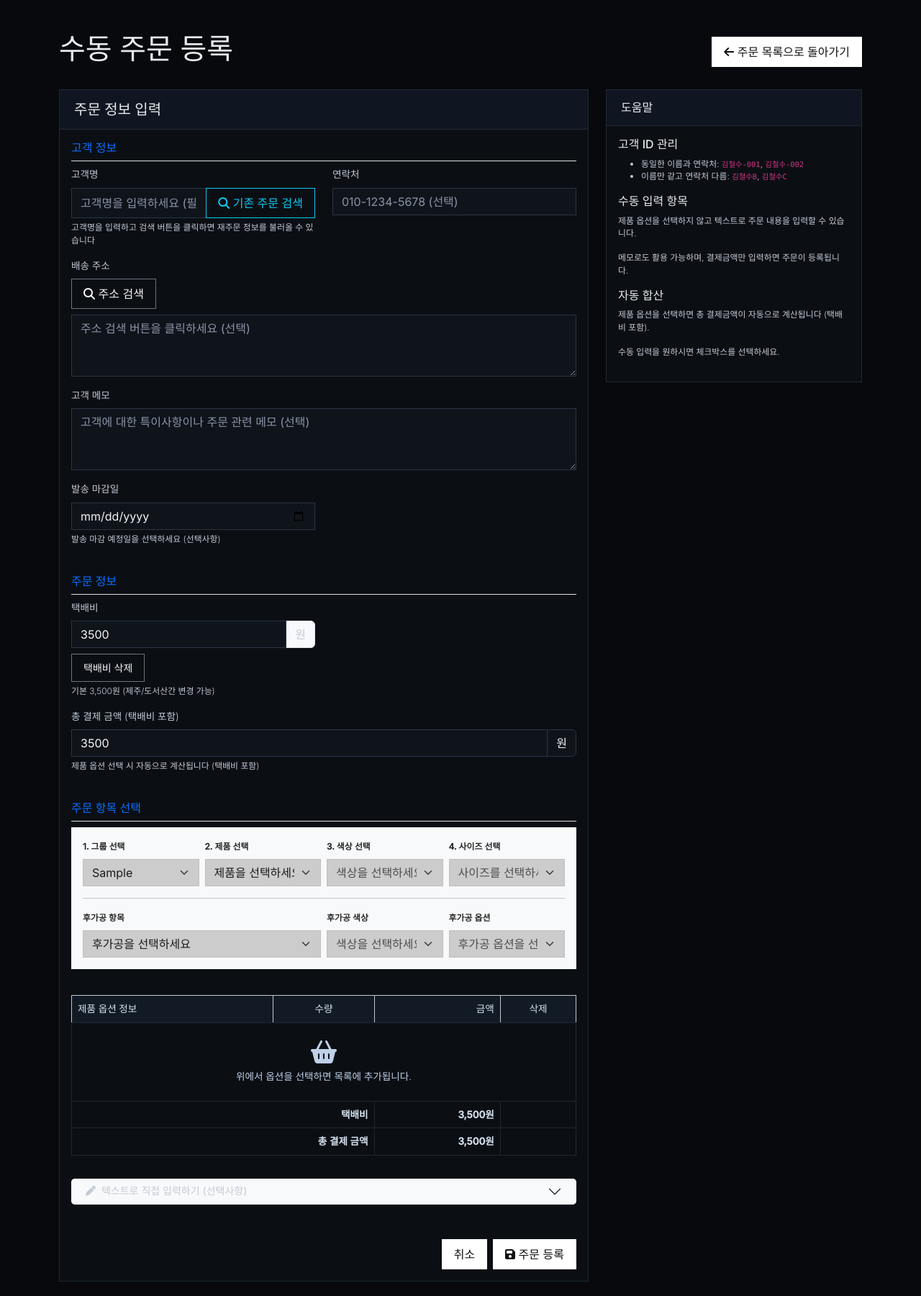
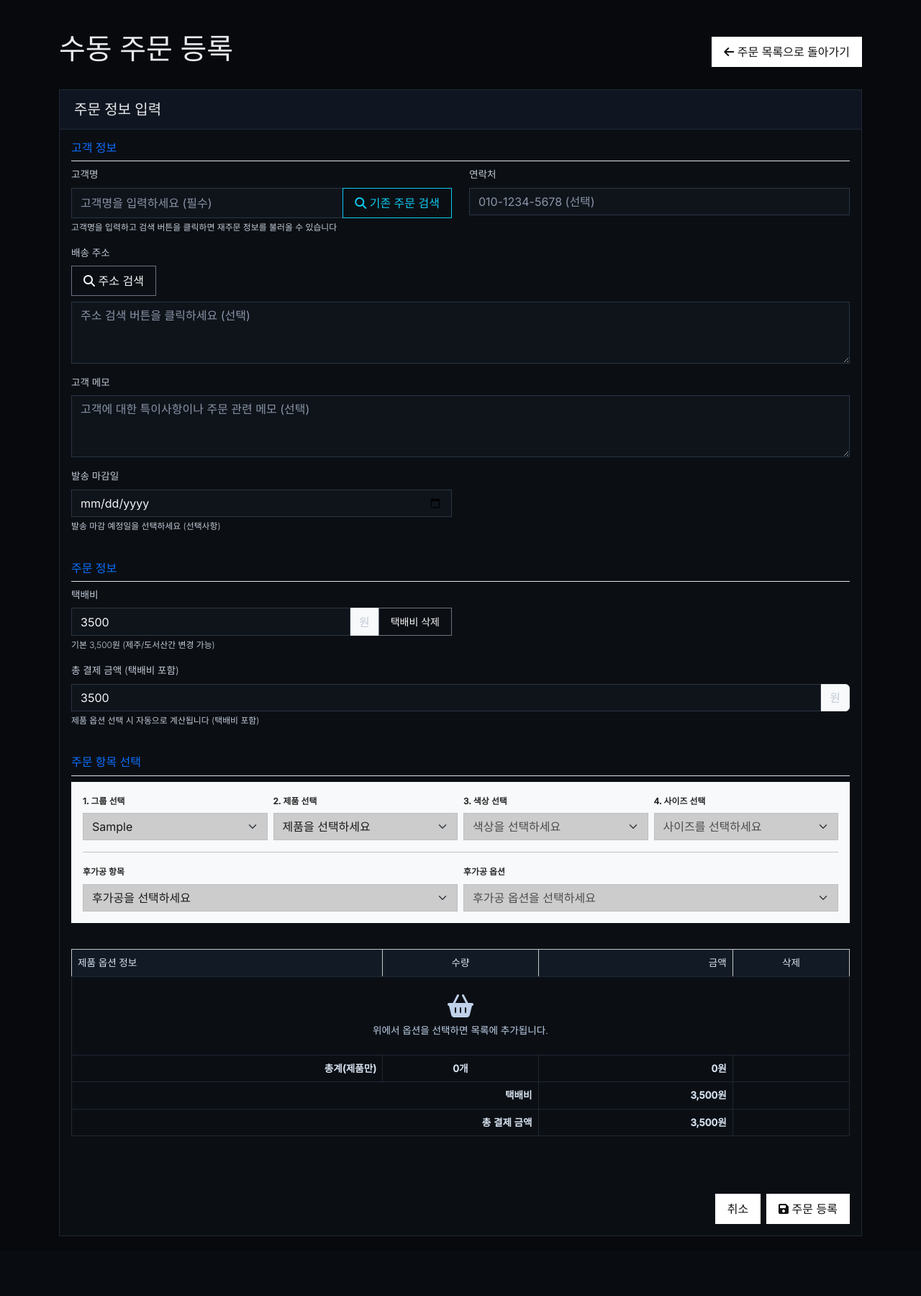
Before and after one commit to wonki0323/tshirt-management, a Django app: page /orders/manual-create/ in a window 1280 px wide. Shown: the part 76-1876 px from the top of the page at 72% size. After the commit the page ends 1793 px from the top, so only its background shows below. Run offline with Django 4.2, Linux system fonts and the light colour scheme; a user stored in the database is signed in; tables that the repository leaves empty hold one stand-in row (values such as "Sample post"); some libraries are stand-ins or nearby versions.

Commit message:
수동 주문 등록 흐름을 간소화하고 기존 주문 검색 결과의 다크 테마 가독성을 개선한다.
후가공 색상 선택 단계를 제거하고 제품 전용 합계를 추가해 입력 과정을 단순화했으며, 검색 모달 카드 배경/텍스트 대비를 높여 정보가 선명하게 보이도록 조정한다.

Made-with: Cursor

```diff
--- a/orders/forms.py
+++ b/orders/forms.py
@@ -76,17 +76,6 @@ class ManualOrderForm(forms.Form):
         help_text="기본 3,500원 (제주/도서산간 변경 가능)"
     )
 
-    manual_total_input = forms.BooleanField(
-        required=False,
-        initial=False,
-        label="총 결제금액 수동 입력",
-        widget=forms.CheckboxInput(attrs={
-            'class': 'form-check-input',
-            'id': 'id_manual_total_input'
-        }),
-        help_text="체크하면 자동 합산이 비활성화됩니다"
-    )
-
     total_order_amount = forms.DecimalField(
         max_digits=12,
         decimal_places=2,
@@ -96,8 +85,7 @@ class ManualOrderForm(forms.Form):
         widget=forms.NumberInput(attrs={
             'class': 'form-control',
             'placeholder': '0',
-            'id': 'id_total_order_amount',
-            'readonly': 'readonly'
+            'id': 'id_total_order_amount'
         })
     )
 
@@ -123,19 +111,6 @@ class ManualOrderForm(forms.Form):
     #     help_text="등록된 제품 옵션 중에서 선택하세요"
     # )
 
-    # 수동 입력 항목 (메모)
-    manual_items = forms.CharField(
-        label="수동 입력 항목 / 메모 (선택사항)",
-        widget=forms.Textarea(attrs={
-            'class': 'form-control',
-            'rows': 5,
-            'placeholder': '제품 옵션을 선택하지 않고 직접 입력하거나 메모를 작성하세요',
-            'id': 'id_manual_items'
-        }),
-        required=False,
-        help_text="제품 옵션 대신 텍스트로 주문 내용을 입력하거나 메모로 활용할 수 있습니다"
-    )
-
     def clean_customer_phone(self):
         """연락처 유효성 검사 (선택사항)"""
         phone = self.cleaned_data.get('customer_phone')
@@ -153,12 +128,10 @@ class ManualOrderForm(forms.Form):
 
         cleaned_data = super().clean()
         customer_name = cleaned_data.get('customer_name')
-        manual_items = cleaned_data.get('manual_items')
         total_order_amount = cleaned_data.get('total_order_amount')
 
         logger.info("=== 폼 유효성 검사 시작 ===")
         logger.info(f"customer_name: {customer_name}")
-        logger.info(f"manual_items: {manual_items}")
         logger.info(f"total_order_amount: {total_order_amount}")
 
         # 고객명은 필수
@@ -186,8 +159,8 @@ class ManualOrderForm(forms.Form):
 
         logger.info(f"has_product_options: {has_product_options}")
 
-        # 제품 옵션이나 수동 입력 중 하나는 있어야 함
-        if not has_product_options and not manual_items:
+        # 제품 옵션이 없어도 주문 생성은 허용 (고객 입력 중심 운영)
+        if not has_product_options:
             logger.warning("제품 옵션도 없고 수동 입력도 없음 - 주문 내용이 비어있음")
             # 이름만 있어도 진행 가능하도록 경고만 로깅
             logger.info("이름만 입력된 상태로 주문 생성 허용")
@@ -253,24 +226,6 @@ class ManualOrderForm(forms.Form):
                 except (ValueError, TypeError, ProductOption.DoesNotExist) as e:
                     # 잘못된 값이나 존재하지 않는 옵션은 건너뜀
                     continue
-
-        # 수동 입력 항목 처리 (메모로 저장)
-        manual_items = self.cleaned_data.get('manual_items', '')
-
-        # 제품 옵션 개수 확인
-        has_product_items = OrderItem.objects.filter(order=order).exists()
-
-        if manual_items and not has_product_items:
-            # 제품 옵션이 없고 수동 입력만 있는 경우, 하나의 OrderItem으로 저장
-            OrderItem.objects.create(
-                order=order,
-                smartstore_product_name="수동 입력 주문",
-                smartstore_option_text="",
-                manual_text=manual_items,
-                quantity=1,
-                unit_price=self.cleaned_data.get('total_order_amount', Decimal('0')) - self.cleaned_data.get('shipping_cost', Decimal('3500')),
-                unit_cost=0  # 수동 등록시 원가는 0으로 설정
-            )
 
         return order
 
--- a/orders/templates/orders/manual_order_form.html
+++ b/orders/templates/orders/manual_order_form.html
@@ -88,7 +88,7 @@
     {% endif %}
 
     <div class="row">
-        <div class="col-lg-8">
+        <div class="col-12">
             <div class="card">
                 <div class="card-header">
                     <h5 class="card-title mb-0">주문 정보 입력</h5>
@@ -184,8 +184,6 @@
                                     <div class="input-group">
                                         {{ form.shipping_cost }}
                                         <span class="input-group-text">원</span>
-                                    </div>
-                                    <div class="mt-2">
                                         <button type="button" class="btn btn-outline-danger btn-sm" id="toggleShippingBtn">택배비 삭제</button>
                                     </div>
                                     <div class="form-text">{{ form.shipping_cost.help_text }}</div>
@@ -262,13 +260,7 @@
                                                     {% endfor %}
                                                 </select>
                                             </div>
-                                            <div class="col-md-3">
-                                                <label class="form-label small fw-bold option-step-label">후가공 색상</label>
-                                                <select class="form-select option-select-box" id="postProcessColorSelect" disabled>
-                                                    <option value="">색상을 선택하세요</option>
-                                                </select>
-                                            </div>
-                                            <div class="col-md-3">
+                                            <div class="col-md-6">
                                                 <label class="form-label small fw-bold option-step-label">후가공 옵션</label>
                                                 <select class="form-select option-select-box" id="postProcessOptionSelect" disabled>
                                                     <option value="">후가공 옵션을 선택하세요</option>
@@ -301,6 +293,12 @@
                                         </tbody>
                                         <tfoot>
                                             <tr>
+                                                <th class="text-end">총계(제품만)</th>
+                                                <th class="text-center" id="productItemsCountDisplay">0개</th>
+                                                <th class="text-end" id="productItemsAmountDisplay">0원</th>
+                                                <th></th>
+                                            </tr>
+                                            <tr>
                                                 <th colspan="2" class="text-end">택배비</th>
                                                 <th class="text-end" id="shippingFeeDisplay">3,500원</th>
                                                 <th></th>
@@ -315,25 +313,6 @@
                                 </div>
                             </div>
 
-                            <!-- 수동 입력 (기존 유지) -->
-                            <div class="col-12">
-                                <div class="accordion" id="manualInputAccordion">
-                                    <div class="accordion-item border-0">
-                                        <h2 class="accordion-header" id="headingManual">
-                                            <button class="accordion-button collapsed py-2 bg-light" type="button" data-bs-toggle="collapse" data-bs-target="#collapseManual" aria-expanded="false">
-                                                <small><i class="fas fa-pen me-1"></i> 텍스트로 직접 입력하기 (선택사항)</small>
-                                            </button>
-                                        </h2>
-                                        <div id="collapseManual" class="accordion-collapse collapse" aria-labelledby="headingManual">
-                                            <div class="accordion-body">
-                                                <label for="id_manual_items" class="form-label small">{{ form.manual_items.label }}</label>
-                                                {{ form.manual_items }}
-                                                <div class="form-text">{{ form.manual_items.help_text }}</div>
-                                            </div>
-                                        </div>
-                                    </div>
-                                </div>
-                            </div>
                         </div>
 
                         <!-- 데이터 전달을 위한 Hidden Script -->
@@ -406,34 +385,6 @@
                 </div>
             </div>
         </div>
-
-        <!-- 도움말 -->
-        <div class="col-lg-4">
-            <div class="card">
-                <div class="card-header">
-                    <h6 class="card-title mb-0">도움말</h6>
-                </div>
-                <div class="card-body">
-                    <h6>고객 ID 관리</h6>
-                    <ul class="small">
-                        <li>동일한 이름과 연락처: <code>김철수-001</code>, <code>김철수-002</code></li>
-                        <li>이름만 같고 연락처 다름: <code>김철수B</code>, <code>김철수C</code></li>
-                    </ul>
-
-                    <h6>수동 입력 항목</h6>
-                    <div class="small">
-                        <p>제품 옵션을 선택하지 않고 텍스트로 주문 내용을 입력할 수 있습니다.</p>
-                        <p>메모로도 활용 가능하며, 결제금액만 입력하면 주문이 등록됩니다.</p>
-                    </div>
-
-                    <h6>자동 합산</h6>
-                    <div class="small">
-                        <p>제품 옵션을 선택하면 총 결제금액이 자동으로 계산됩니다 (택배비 포함).</p>
-                        <p>수동 입력을 원하시면 체크박스를 선택하세요.</p>
-                    </div>
-                </div>
-            </div>
-        </div>
     </div>
 </div>
 
@@ -453,6 +404,8 @@ document.addEventListener('DOMContentLoaded', function() {
     const totalAmountInput = document.getElementById('id_total_order_amount');
     const shippingFeeDisplay = document.getElementById('shippingFeeDisplay');
     const grandTotalDisplay = document.getElementById('grandTotalDisplay');
+    const productItemsCountDisplay = document.getElementById('productItemsCountDisplay');
+    const productItemsAmountDisplay = document.getElementById('productItemsAmountDisplay');
     const toggleShippingBtn = document.getElementById('toggleShippingBtn');
     let lastNonZeroShipping = parseFloat(shippingCostInput.value) || 3500;
     const dueDateInput = document.getElementById('id_due_date');
@@ -480,7 +433,6 @@ document.addEventListener('DOMContentLoaded', function() {
     const colorSelect = document.getElementById('colorSelect');
     const sizeSelect = document.getElementById('sizeSelect');
     const postProcessSelect = document.getElementById('postProcessSelect');
-    const postProcessColorSelect = document.getElementById('postProcessColorSelect');
     const postProcessOptionSelect = document.getElementById('postProcessOptionSelect');
     const selectedOptionsList = document.getElementById('selectedOptionsList');
     const emptyRow = document.getElementById('emptyRow');
@@ -501,7 +453,6 @@ document.addEventListener('DOMContentLoaded', function() {
     updateSelectTextColor(colorSelect);
     updateSelectTextColor(sizeSelect);
     updateSelectTextColor(postProcessSelect);
-    updateSelectTextColor(postProcessColorSelect);
     updateSelectTextColor(postProcessOptionSelect);
 
     const allProducts = Object.entries(productsData).map(([id, value]) => ({ id, ...value }));
@@ -692,7 +643,7 @@ document.addEventListener('DOMContentLoaded', function() {
                     <button type="button" class="btn btn-outline-secondary btn-minus" tabindex="-1"><i class="fas fa-minus"></i></button>
                     <input type="number" class="form-control text-center product-quantity"
                            name="product_option_${optionId}" value="1" min="1"
-                           data-price="${price}" data-option-id="${optionId}">
+                           data-price="${price}" data-option-id="${optionId}" data-is-post-processing="0">
                     <button type="button" class="btn btn-outline-secondary btn-plus" tabindex="-1"><i class="fas fa-plus"></i></button>
                 </div>
             </td>
@@ -719,38 +670,12 @@ document.addEventListener('DOMContentLoaded', function() {
     postProcessSelect.addEventListener('change', function() {
         const postProcessId = this.value;
         updateSelectTextColor(postProcessSelect);
-        postProcessColorSelect.innerHTML = '<option value="">색상을 선택하세요</option>';
-        postProcessColorSelect.disabled = true;
         postProcessOptionSelect.innerHTML = '<option value="">후가공 옵션을 선택하세요</option>';
         postProcessOptionSelect.disabled = true;
-        updateSelectTextColor(postProcessColorSelect);
         updateSelectTextColor(postProcessOptionSelect);
         if (!postProcessId) return;
 
         const options = postProcessingData[postProcessId]?.options || [];
-        const colors = [...new Set(options.map(item => item.color || '기본'))];
-        colors.forEach(color => {
-            const option = document.createElement('option');
-            option.value = color;
-            option.textContent = color;
-            postProcessColorSelect.appendChild(option);
-        });
-        postProcessColorSelect.disabled = false;
-        updateSelectTextColor(postProcessColorSelect);
-    });
-
-    postProcessColorSelect.addEventListener('change', function() {
-        const postProcessId = postProcessSelect.value;
-        const selectedColor = this.value;
-        updateSelectTextColor(postProcessColorSelect);
-        postProcessOptionSelect.innerHTML = '<option value="">후가공 옵션을 선택하세요</option>';
-        postProcessOptionSelect.disabled = true;
-        updateSelectTextColor(postProcessOptionSelect);
-        if (!postProcessId || !selectedColor) return;
-
-        const options = (postProcessingData[postProcessId]?.options || []).filter(
-            item => (item.color || '기본') === selectedColor
-        );
         options.forEach(item => {
             const option = document.createElement('option');
             option.value = item.id;
@@ -802,7 +727,7 @@ document.addEventListener('DOMContentLoaded', function() {
                     <button type="button" class="btn btn-outline-secondary btn-minus" tabindex="-1"><i class="fas fa-minus"></i></button>
                     <input type="number" class="form-control text-center product-quantity"
                            name="product_option_${optionId}" value="1" min="1"
-                           data-price="${price}" data-option-id="${optionId}">
+                           data-price="${price}" data-option-id="${optionId}" data-is-post-processing="1">
                     <button type="button" class="btn btn-outline-secondary btn-plus" tabindex="-1"><i class="fas fa-plus"></i></button>
                 </div>
             </td>
@@ -951,10 +876,9 @@ document.addEventListener('DOMContentLoaded', function() {
     function calculateTotal() {
         console.log('calculateTotal 호출됨');
 
-        // 자동 합산 모드
-        totalAmountInput.classList.add('readonly-field');
-
         let itemsTotal = 0;
+        let productOnlyQuantityTotal = 0;
+        let productOnlyAmountTotal = 0;
 
         // (수정됨) 동적으로 추가된 product-quantity 입력 필드들 확인
         const currentProductInputs = document.querySelectorAll('.product-quantity');
@@ -966,6 +890,11 @@ document.addEventListener('DOMContentLoaded', function() {
                 const price = parseFloat(input.getAttribute('data-price')) || 0;
                 const subtotal = price * quantity;
                 itemsTotal += subtotal;
+                const isPostProcessing = input.getAttribute('data-is-post-processing') === '1';
+                if (!isPostProcessing) {
+                    productOnlyQuantityTotal += quantity;
+                    productOnlyAmountTotal += subtotal;
+                }
             }
         });
 
@@ -984,6 +913,12 @@ document.addEventListener('DOMContentLoaded', function() {
 
         // 값 설정 - 소수점 제거하고 정수만 표시
         totalAmountInput.value = Math.round(total);
+        if (productItemsCountDisplay) {
+            productItemsCountDisplay.textContent = formatNumberWithCommas(productOnlyQuantityTotal) + '개';
+        }
+        if (productItemsAmountDisplay) {
+            productItemsAmountDisplay.textContent = formatNumberWithCommas(productOnlyAmountTotal) + '원';
+        }
         if (shippingFeeDisplay) {
             shippingFeeDisplay.textContent = formatNumberWithCommas(shippingCost) + '원';
         }
@@ -991,8 +926,6 @@ document.addEventListener('DOMContentLoaded', function() {
             grandTotalDisplay.textContent = formatNumberWithCommas(total) + '원';
         }
 
-        // readonly 유지 (사용자 직접 수정 불가)
-        totalAmountInput.setAttribute('readonly', 'readonly');
     }
 
     // 이벤트 리스너 등록
@@ -1051,7 +984,6 @@ document.addEventListener('DOMContentLoaded', function() {
     document.getElementById('manualOrderForm').addEventListener('submit', function(e) {
         const customerName = customerNameInput.value.trim();
         const customerPhone = customerPhoneInput.value.trim();
-        const manualItems = document.getElementById('id_manual_items').value.trim();
         const totalAmount = parseFloat(totalAmountInput.value) || 0;
 
         // 수량이 입력된 제품 옵션 확인 (동적 조회)
@@ -1144,15 +1076,15 @@ function showOrderSearchModal(orders) {
         let itemsHTML = '';
         if (order.items && order.items.length > 0) {
             itemsHTML = order.items.map(item =>
-                `<li>${item.product_name || '제품명 없음'} (${item.option_text || '옵션 없음'}) x${item.quantity || 0}</li>`
+                `<li style="color: #f8fafc;">${item.product_name || '제품명 없음'} (${item.option_text || '옵션 없음'}) x${item.quantity || 0}</li>`
             ).join('');
         } else {
-            itemsHTML = '<li>주문 제품 정보 없음</li>';
+            itemsHTML = '<li style="color: #f8fafc;">주문 제품 정보 없음</li>';
         }
 
         ordersHTML += `
             <div class="card mb-3">
-                <div class="card-header bg-light">
+                <div class="card-header" style="background-color: #111827 !important; color: #f8fafc !important; border-color: #334155 !important;">
                     <div class="d-flex justify-content-between align-items-center">
                         <div>
                             <strong>${order.order_id}</strong> - ${order.customer_name}
@@ -1163,16 +1095,16 @@ function showOrderSearchModal(orders) {
                         </button>
                     </div>
                 </div>
-                <div class="card-body">
+                <div class="card-body" style="background-color: #0f172a; color: #f8fafc;">
                     <div class="row">
                         <div class="col-md-6">
-                            <p class="mb-1"><strong>연락처:</strong> ${order.customer_phone || '없음'}</p>
-                            <p class="mb-1"><strong>결제일:</strong> ${order.payment_date}</p>
-                            <p class="mb-1"><strong>금액:</strong> ${order.total_amount.toLocaleString()}원</p>
+                            <p class="mb-1" style="color: #f8fafc;"><strong>연락처:</strong> ${order.customer_phone || '없음'}</p>
+                            <p class="mb-1" style="color: #f8fafc;"><strong>결제일:</strong> ${order.payment_date}</p>
+                            <p class="mb-1" style="color: #f8fafc;"><strong>금액:</strong> ${order.total_amount.toLocaleString()}원</p>
                         </div>
                         <div class="col-md-6">
-                            <p class="mb-1"><strong>주문 제품:</strong></p>
-                            <ul class="small mb-0">${itemsHTML}</ul>
+                            <p class="mb-1" style="color: #f8fafc;"><strong>주문 제품:</strong></p>
+                            <ul class="small mb-0" style="color: #f8fafc;">${itemsHTML}</ul>
                         </div>
                     </div>
                     ${order.customer_memo ? `<div class="alert alert-warning mt-2 mb-0 py-2"><strong>메모:</strong> ${order.customer_memo}</div>` : ''}
```
